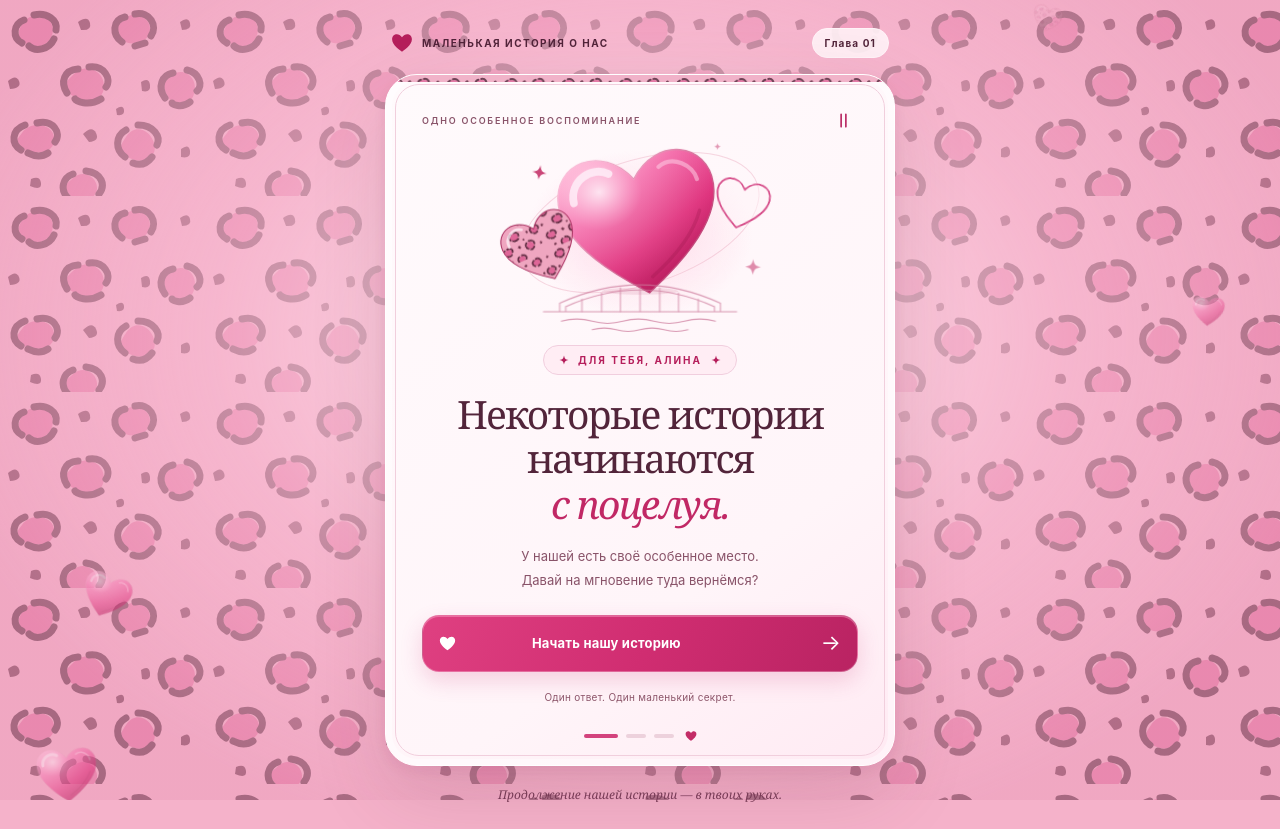
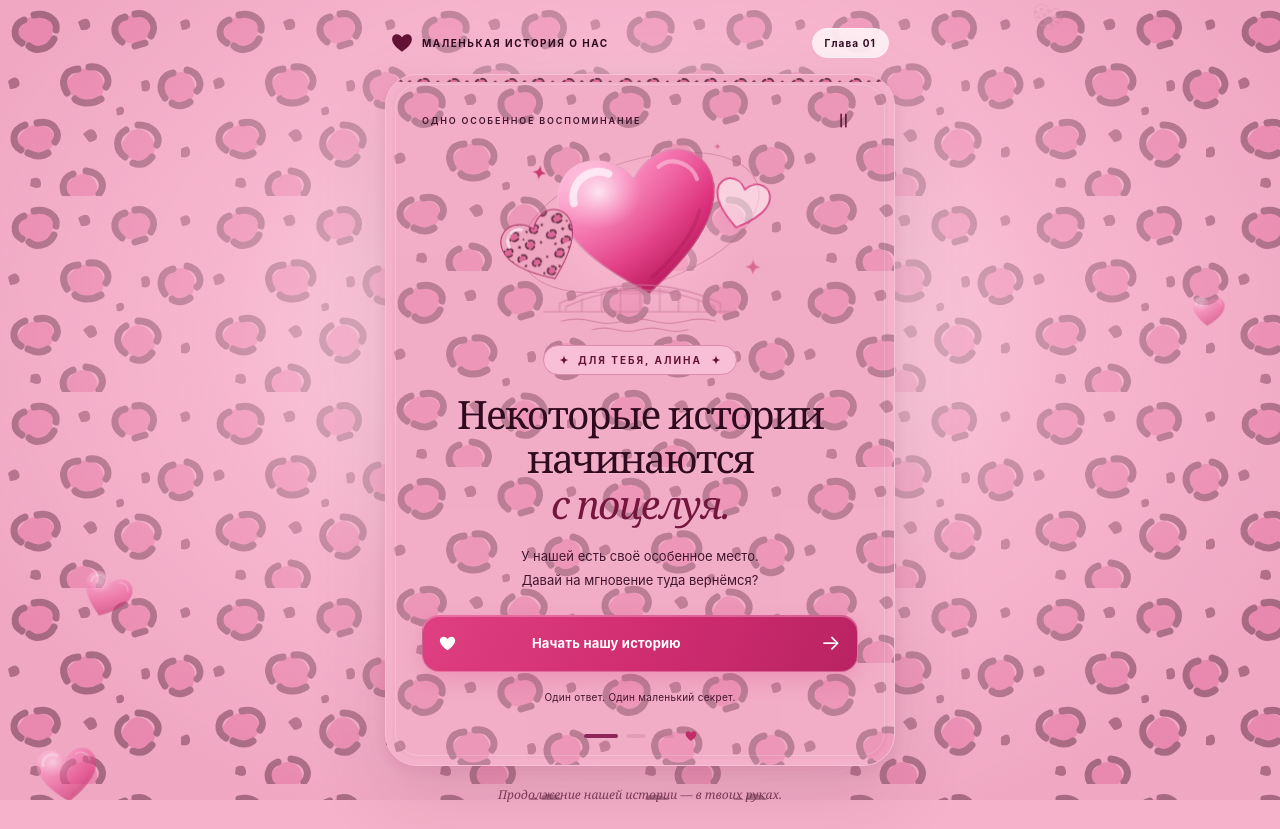
Before and after one commit to dummybinary/QR-code-quest, a plain HTML site: page index.html in a window 1280 px wide. Drawn offline with Linux system fonts and the light colour scheme.

Commit message:
Refactor CSS variables and card styling
Updated color variables and card styles for improved design.

```diff
--- a/index.html
+++ b/index.html
@@ -9,10 +9,10 @@
   <style>
     :root {
       color-scheme: light;
-      --ink: #52243a;
-      --muted: #895369;
+      --ink: #300b20;
+      --muted: #40142c;
       --pink: #dc397b;
-      --deep: #b51e5b;
+      --deep: #641336;
       --paper: #fff8fa;
       --line: #f0cad9;
     }
@@ -94,11 +94,11 @@
       position: relative;
       overflow: hidden;
       padding: 23px 36px 21px;
-      border: 1px solid #fff;
+      border: 1px solid #f8c0d7;
       border-radius: 32px;
       text-align: center;
-      background: linear-gradient(145deg, #fffafc 0%, #fff5f9 70%, #ffeaf3 100%);
-      box-shadow: 0 28px 75px #68253f26, 0 5px 15px #9b366119, inset 0 0 0 6px #ffffff60;
+      background: #f5b2ca;
+      box-shadow: 0 28px 75px #68253f26, 0 5px 15px #9b366119, inset 0 0 0 6px #ffcae044;
     }
     .card::before {
       content: "";
@@ -109,6 +109,34 @@
       pointer-events: none;
       z-index: 0;
     }
+    .card-pattern {
+      position: absolute;
+      inset: 0;
+      width: 100%;
+      height: 100%;
+      opacity: .36;
+      pointer-events: none;
+      z-index: 0;
+    }
+    .card .edition, .card .footnote, .card label,
+    .card .text-button, .card .message { color: #40142c; }
+    .card h1, .card h2, .card p {
+      text-shadow: 0 1px 0 #ffcfe344;
+    }
+    .card h1 em, .card h2 em { color: #74163e; }
+    .card .dedication { background: #f8bfd6; border-color: #d98cad; }
+    .card input { background: #ffd5e5; border-color: #b96d92; }
+    .card input::placeholder { color: #74405a; }
+    .card input:focus { border-color: #8c2755; box-shadow: 0 0 0 4px #f79fc644; }
+    .card .hint { background: #f8bfd6; border-color: #b86a90; }
+    .card .code-ticket { background: #ef9bbe; border-color: #bc6a90; }
+    .card .digit { background: linear-gradient(145deg, #ffd2e5, #f1a2c3); color: #50112f; border-color: #fbc9df; }
+    .card .seal::before { background: #f6b1ce; border-color: #d589ad; }
+    .card .seal::after { border-color: #bf7197; }
+    .card .hero-orbit { border-color: #aa507755; }
+    .card .progress i { background: #bc719344; }
+    .card .progress i.on { background: #8d2758; }
+    .card .progress-heart { color: #801d4b; }
     .card-ribbon { position: absolute; top: 0; left: 0; width: 100%; height: 7px; opacity: .85; }
     .card-toolbar { position: relative; z-index: 1; display: flex; align-items: center; justify-content: space-between; min-height: 38px; }
     .edition { color: var(--muted); font-size: 9px; font-weight: 600; letter-spacing: .2em; text-transform: uppercase; }
@@ -404,6 +432,9 @@
     </header>
 
     <main class="card" id="card">
+      <svg class="card-pattern" aria-hidden="true" focusable="false">
+        <rect width="100%" height="100%" fill="url(#leopard)"/>
+      </svg>
       <svg class="card-ribbon" aria-hidden="true"><rect width="100%" height="100%" fill="url(#leopard-small)"/></svg>
       <div class="card-toolbar">
         <span class="edition">Одно особенное воспоминание</span>
```
